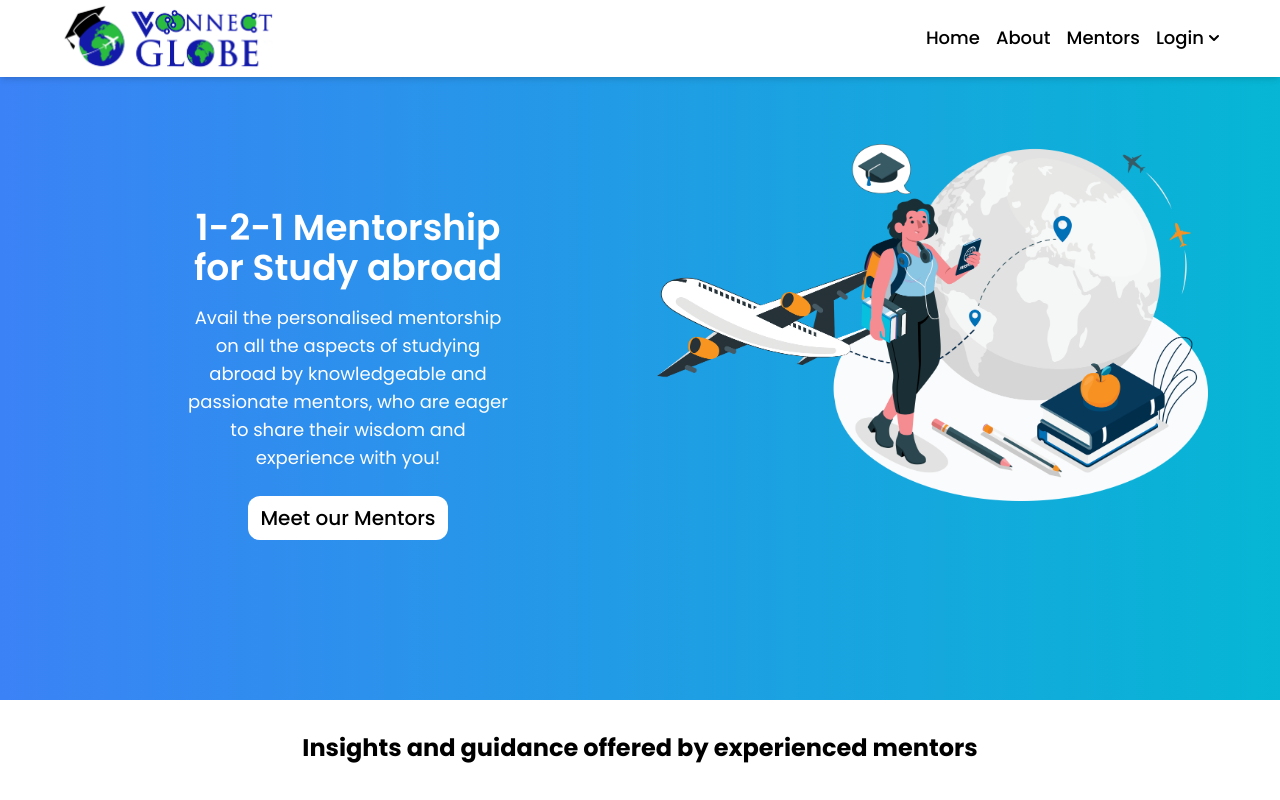
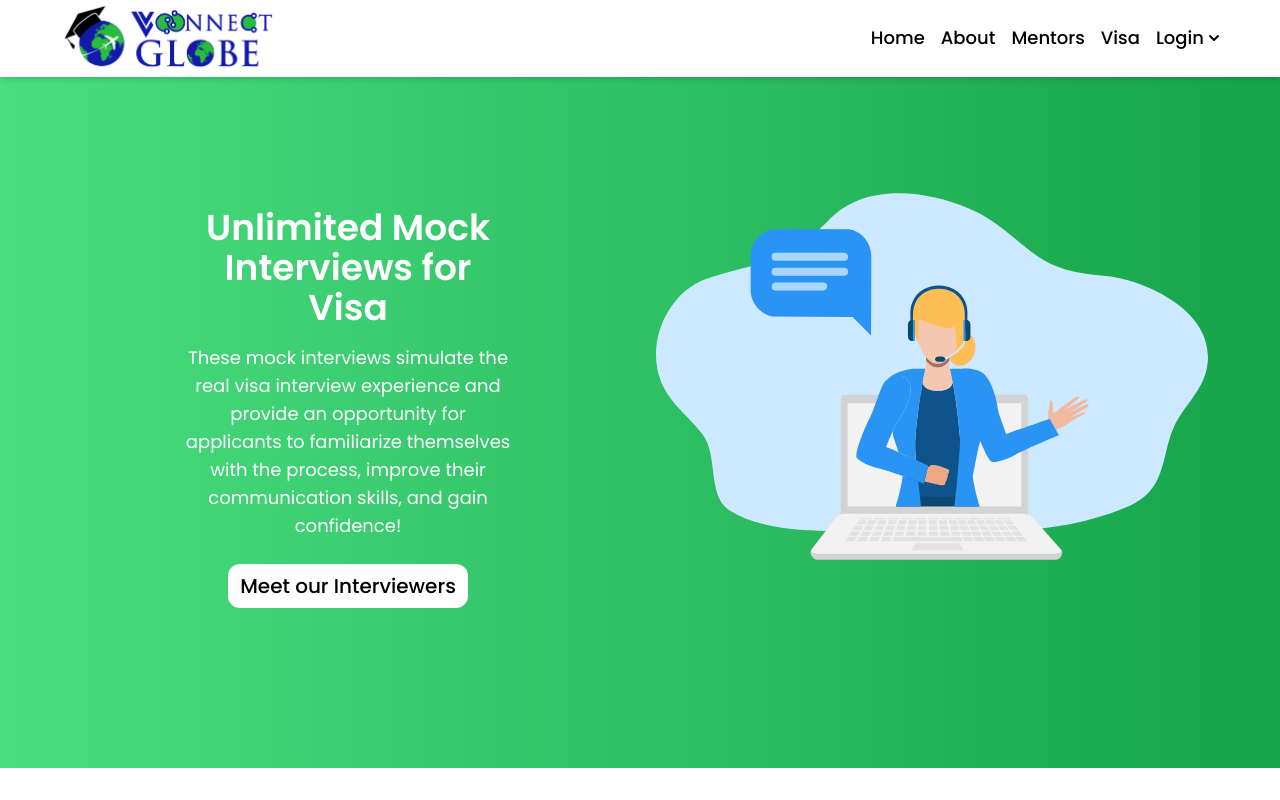
Before and after one commit to shaikahmadnawaz/vconnectglobe, a React (Create React App) app: page / in a window 1280 px wide. Shown: the top 800 px of the page. Built offline with nearby package versions, Linux system fonts and the light colour scheme.

Commit message:
component change of hero and social media icons of footer added

```diff
--- a/src/components/Footer.js
+++ b/src/components/Footer.js
@@ -1,10 +1,11 @@
 import React from "react";
 import { FaInstagram, FaFacebookF } from "react-icons/fa";
+import { BsWhatsapp, BsYoutube } from "react-icons/bs";
 
 function Footer() {
   return (
     <footer id="footer" className="bg-gray-900 text-white">
-      <div className="container mx-auto px-4 lg:px-32 py-8 lg:py-12 flex md:flex md:flex-col flex-wrap justify-between lg:grid lg:grid-cols-2 items-center">
+      <div className="container w-screen mx-auto px-4 lg:px-32 py-8 lg:py-12 flex md:flex md:flex-col flex-wrap justify-between lg:grid lg:grid-cols-2 items-center">
         <div className="flex flex-col justify-start mb-10 lg:mb-0">
           <div className="w-full lg:w-auto text-center mb-6 lg:mb-0">
             <h1 className="text-2xl text-center font-bold mb-2">
@@ -29,7 +30,23 @@ function Footer() {
                 rel="noreferrer"
                 className="mr-4"
               >
+                <BsWhatsapp className="text-3xl cursor-pointer" />
+              </a>
+              <a
+                href="https://www.instagram.com/vconnectglobe/"
+                target="_blank"
+                rel="noreferrer"
+                className="mr-4"
+              >
                 <FaInstagram className="text-3xl cursor-pointer" />
+              </a>
+              <a
+                href="https://www.youtube.com/vconnectglobe/"
+                target="_blank"
+                rel="noreferrer"
+                className="mr-4"
+              >
+                <BsYoutube className="text-3xl cursor-pointer" />
               </a>
               <a
                 href="http://facebook.com/VconnectGlobe"
--- a/src/components/Hero.js
+++ b/src/components/Hero.js
@@ -1,34 +1,69 @@
-import React from "react";
-import HeroImage from "../assets/study-abroad.png";
+import React, { useState, useEffect } from "react";
+import HeroImage1 from "../assets/study-abroad.png";
+import HeroImage2 from "../assets/virtual-assistant.svg";
 import { handleScroll } from "./utils/handleScroll";
 
+const heroData = [
+  {
+    title: "1-2-1 Mentorship for Study Abroad",
+    description:
+      "Avail the personalised mentorship on all the aspects of studying abroad by knowledgeable and passionate mentors, who are eager to share their wisdom and experience with you!",
+    buttonText: "Meet our Mentors",
+    buttonLink: "#mentors",
+    image: HeroImage1,
+    backgroundColor: "from-blue-500 to-cyan-500", // Add background color
+  },
+  {
+    title: "Unlimited Mock Interviews for Visa",
+    description:
+      "These mock interviews simulate the real visa interview experience and provide an opportunity for applicants to familiarize themselves with the process, improve their communication skills, and gain confidence!",
+    buttonText: "Meet our Interviewers",
+    buttonLink: "#Interview",
+    image: HeroImage2,
+    backgroundColor: "from-green-400 to-green-600", // Add background color
+  },
+  // Add more hero sections as needed
+];
+
 function Hero() {
+  const [activeHeroIndex, setActiveHeroIndex] = useState(0);
+
+  useEffect(() => {
+    const timer = setInterval(() => {
+      setActiveHeroIndex((prevIndex) => (prevIndex + 1) % heroData.length);
+    }, 4000);
+
+    return () => clearInterval(timer);
+  }, []);
+
+  const { title, description, buttonText, buttonLink, image, backgroundColor } =
+    heroData[activeHeroIndex];
+
   return (
-    <section className="flex w-full flex-wrap bg-gradient-to-r from-blue-500 to-cyan-500 h-full mx-auto mt-0 pt-12 md:px-14">
+    <section
+      className={`flex w-full flex-wrap bg-gradient-to-r ${backgroundColor} h-full mx-auto mt-0 pt-12 md:px-14`}
+    >
       <div className="w-full md:w-1/2">
         <div
           id="home"
           className="container flex justify-center items-center flex-col text-center mx-auto lg:py-40 lg:px-32 pt-24 px-4"
         >
           <h1 className="lg:text-4xl md:text-3xl text-2xl font-semibold text-white mb-4">
-          1-2-1 Mentorship for Study abroad
+            {title}
           </h1>
-
-          <p className="text-lg text-white mb-6">
-          Avail the personalised mentorship on all the aspects of studying abroad by knowledgeable and passionate mentors, who are eager to share their wisdom and experience with you!
-          </p>
+          <p className="text-lg text-white mb-6">{description}</p>
           <a
-            href="#mentors"
+            href={buttonLink}
             onClick={handleScroll}
             className="bg-white text-black text-xl py-2 px-3 rounded-xl font-medium hover:bg-black hover:text-white transition-all duration-300"
           >
-            Meet our Mentors
+            {buttonText}
           </a>
         </div>
       </div>
       <div className="w-full md:w-1/2 py-24">
         <div className="container ml-0 px-4">
-          <img src={HeroImage} alt="abroad study mentorship" />
+          <img src={image} alt="abroad study mentorship" />
         </div>
       </div>
     </section>
--- a/src/components/Navbar.js
+++ b/src/components/Navbar.js
@@ -7,6 +7,7 @@ const Navbar = () => {
     { name: "Home", link: "#home" },
     { name: "About", link: "#about" },
     { name: "Mentors", link: "#mentors" },
+    { name: "Visa", link: "#visa" },
     // { name: "Contact", link: "https://vconnectglobe.com/booking/contact-us/" },
   ];
   let [open, setOpen] = useState(false);
```
Also changed, not shown: src/assets/virtual-assistant.svg (added).
